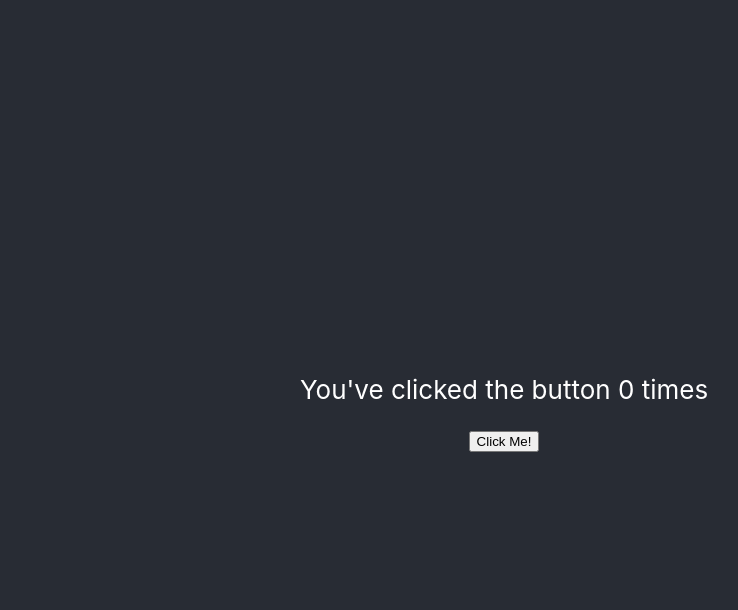
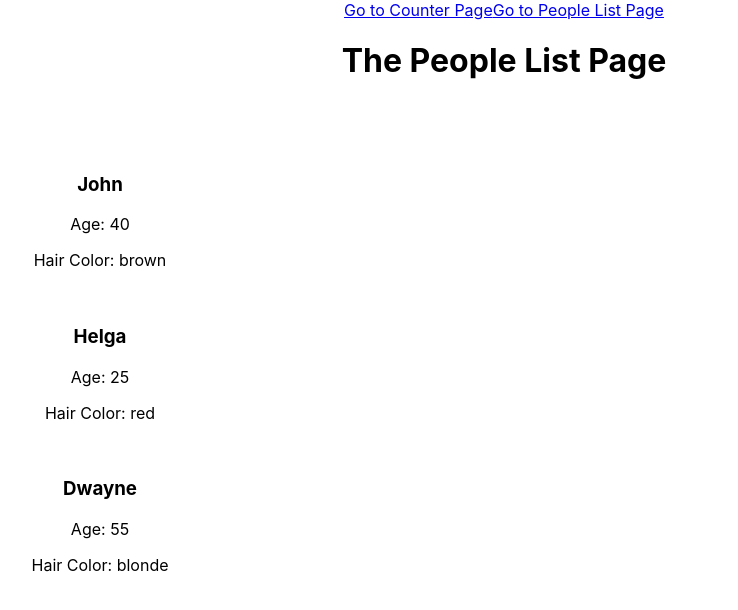
Before and after one commit to EndzheGalieva/My-react-app, a React (Create React App) app: page /people-list in a window 1280 px wide. Shown: the top 610 px of the page, without its empty margins (136-874 px from the left). Built offline with nearby package versions, Linux system fonts and the light colour scheme.

Commit message:
install and set up react-router

```diff
--- a/package.json
+++ b/package.json
@@ -8,6 +8,7 @@
     "@testing-library/user-event": "^12.8.3",
     "react": "^17.0.2",
     "react-dom": "^17.0.2",
+    "react-router-dom": "^5.2.0",
     "react-scripts": "4.0.3",
     "styled-components": "^5.3.0",
     "web-vitals": "^1.1.2"
--- a/src/App.js
+++ b/src/App.js
@@ -5,21 +5,8 @@
 import { PeopleList } from './PeopleList';
 import { CounterButton } from './CounterButton';
 import './App.css';
-
-const people = [{
-  name: 'John',
-  age: 40,
-  hairColor: 'brown',
-}, {
-  name: 'Helga',
-  age: 25,
-  hairColor: 'red',
-}, {
-  name: 'Dwayne',
-  age: 55,
-  hairColor: 'blonde',
-}];
-
+import { BrowserRouter as Router, Route, Link } from "react-router-dom";
+import { HomePage, CounterButtonPage, PeopleListPage } from './pages';
 
 function App() {
   const [numberOfClicks, setNumberOfClicks] = useState(0);
@@ -29,15 +16,19 @@
 
   return (
     <div className="App">
-      <header className="App-header">
-        {hideMessage
-          ? null
-          : <CongratulationsMessage
-            numberOfClicks={numberOfClicks}
-            threshold={10}
-            onHide={() => setHideMessage(true)} />}
-          <CounterButton onIncrement={increment} numberOfClicks={numberOfClicks} />
-      </header>
+      <Router>
+      <Link to="/counter">Go to Counter Page</Link>
+      <Link to="/people-list">Go to People List Page</Link>
+        <Route path="/" exact>
+           <HomePage />
+        </Route>
+        <Route path="/counter">
+           <CounterButtonPage />
+        </Route>
+        <Route path="/people-list">
+          <PeopleListPage />
+        </Route>
+      </Router>
     </div>
   );
 }
--- /dev/null
+++ b/src/pages/CounterButtonPage.js
@@ -0,0 +1,23 @@
+import React, { useState } from 'react';
+import { CounterButton } from "../CounterButton";
+import { CongratulationsMessage } from "../CongratulationsMessage";
+
+export const CounterButtonPage = () => {
+  const [numberOfClicks, setNumberOfClicks] = useState(0);
+  const [hideMessage, setHideMessage] = useState(false);
+
+  const increment = () => setNumberOfClicks(numberOfClicks + 1);
+
+  return (
+      <>
+      <h1>The Counter Button Page</h1>
+      {hideMessage
+       ? null
+       : <CongratulationsMessage
+           numberOfClicks={numberOfClicks}
+           threshold={10}
+           onHide={() => setHideMessage(true)} />}
+        <CounterButton onIncrement={increment} numberOfClicks={numberOfClicks} />
+    </>
+  );
+}
--- /dev/null
+++ b/src/pages/HomePage.js
@@ -0,0 +1,9 @@
+import React from 'react';
+import { Greeting } from '../Greeting';
+
+export const HomePage = () => (
+  <>
+  <h1>The Home Page</h1>
+  <Greeting name="Shaun" numberOfMessages={10} />
+  </>
+);
--- /dev/null
+++ b/src/pages/PeopleListPage.js
@@ -0,0 +1,23 @@
+import React from 'react';
+import {PeopleList} from '../PeopleList';
+
+const people = [{
+  name: 'John',
+  age: 40,
+  hairColor: 'brown',
+}, {
+  name: 'Helga',
+  age: 25,
+  hairColor: 'red',
+}, {
+  name: 'Dwayne',
+  age: 55,
+  hairColor: 'blonde',
+}];
+
+export const PeopleListPage = () => (
+  <>
+    <h1>The People List Page</h1>
+    <PeopleList people={people}/>
+  </>
+);
--- /dev/null
+++ b/src/pages/index.js
@@ -0,0 +1,3 @@
+export { CounterButtonPage } from './CounterButtonPage';
+export { HomePage } from './HomePage';
+export { PeopleListPage } from './PeopleListPage';
```
Also changed, not shown: 1 other file (tests, documents, lock files or other folders).
